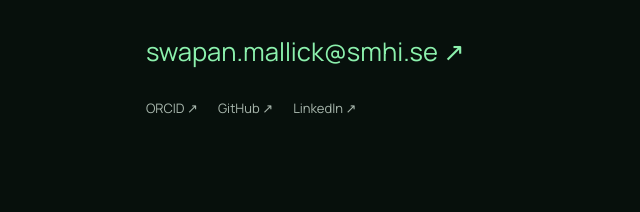
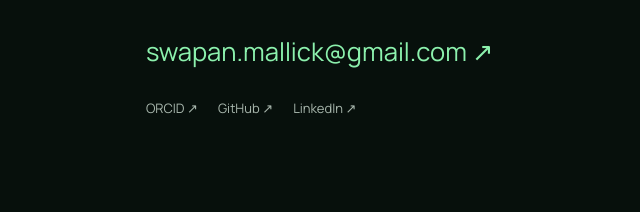
Before and after one commit to swapanmallicksmhi/swapan-mallick-website, a plain HTML site: page index.html in a window 1280 px wide. Shown: the part 9127-9339 px from the top of the page, 640-1280 px from the left. Drawn offline with nearby package versions, Linux system fonts and the light colour scheme; a web font is replaced by a local one.

Commit message:
Update email contact in index.html

```diff
--- a/index.html
+++ b/index.html
@@ -215,7 +215,7 @@
       </div>
       <div class="contact-panel reveal">
         <p>For research collaboration, scientific discussions, project work or conference activities:</p>
-        <a class="contact-link" href="mailto:swapan.mallick@smhi.se">swapan.mallick@smhi.se ↗</a>
+        <a class="contact-link" href="mailto:smallick04@gmail.com">swapan.mallick@gmail.com ↗</a>
         <div class="socials">
           <a href="https://orcid.org/0000-0002-6851-5022" target="_blank" rel="noreferrer">ORCID ↗</a>
           <a href="https://github.com/swapanmallicksmhi" target="_blank" rel="noreferrer">GitHub ↗</a>
```
